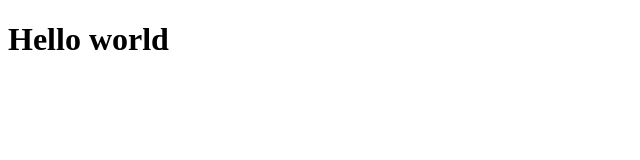
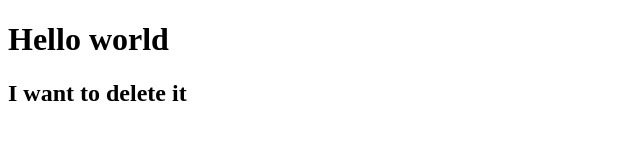
Before and after one commit to BelaGirl/git_test, a plain HTML site: page Index.html in a window 1280 px wide. Shown: the whole page, without its empty margins (0-640 px from the left). Drawn offline with Linux system fonts and the light colour scheme.

Commit message:
h2 was added

```diff
--- a/Index.html
+++ b/Index.html
@@ -7,6 +7,7 @@
 
 	<body>
 		<h1>Hello world</h1>
+		<h2>I want to delete it<h2>
 	</body>
 
 
```
